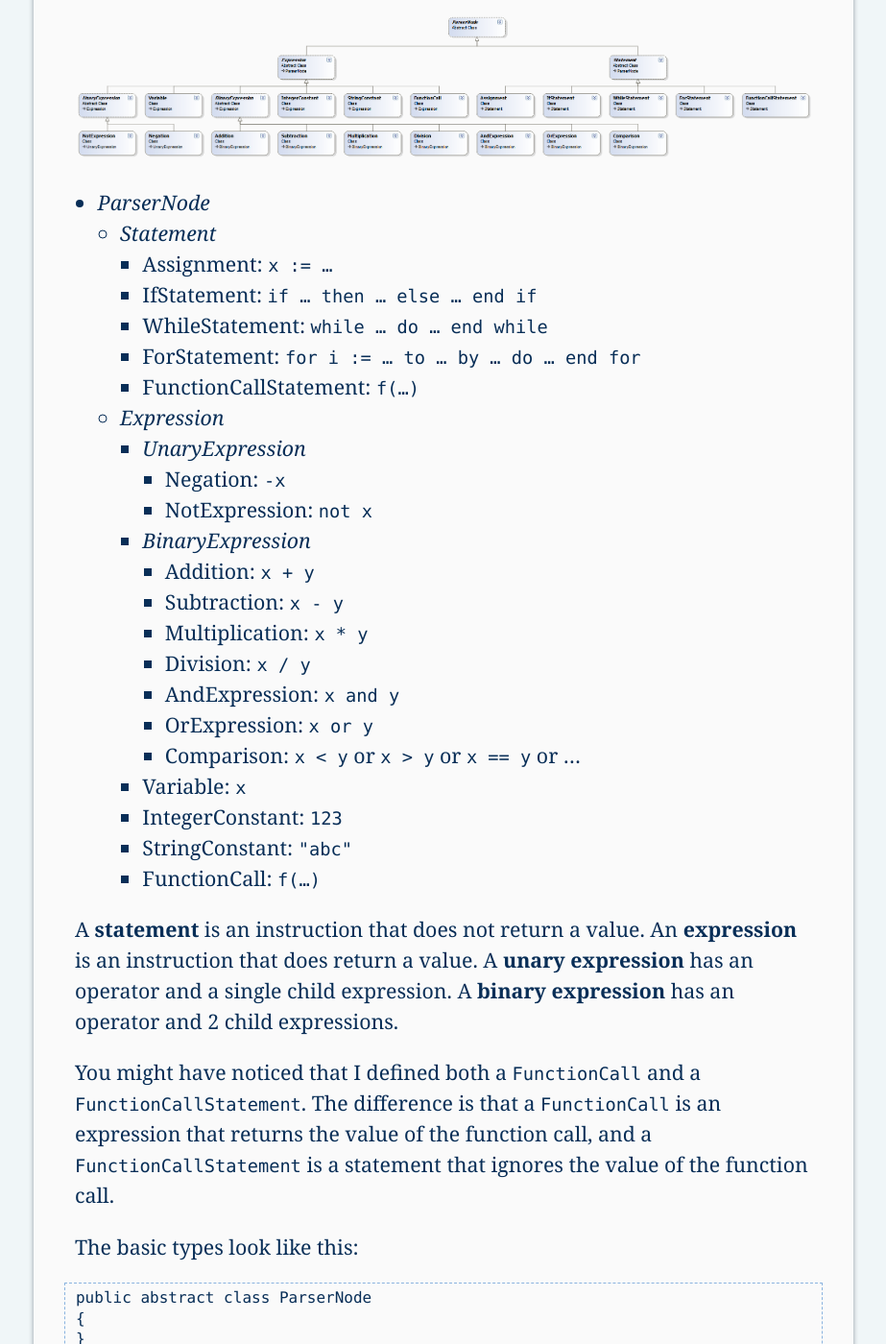
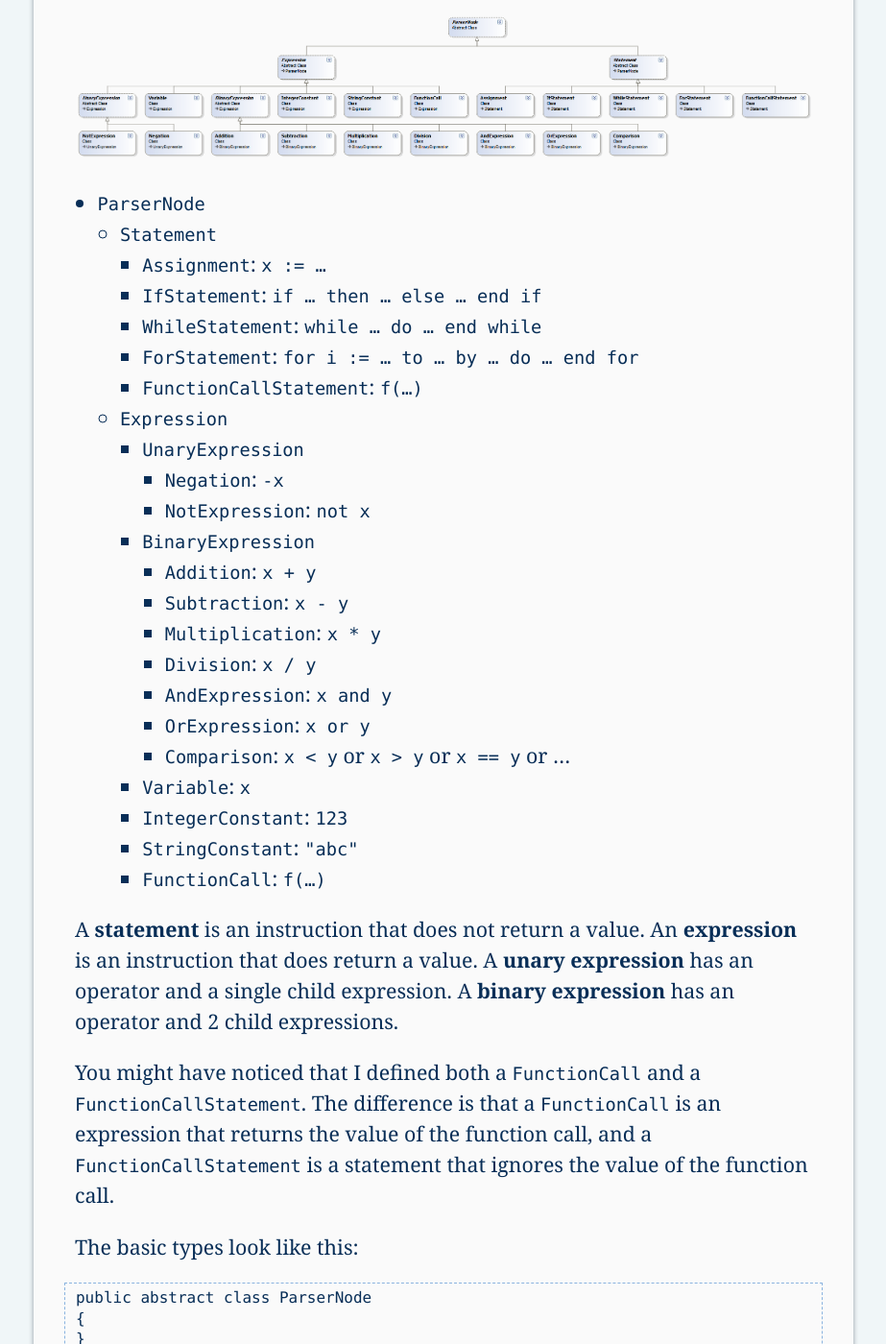
Before and after one commit to tommy-carlier/www.tcx.be, a Jekyll site: the page built from _posts/2007-04-28-wp08-adl-parser-node-types.html, in a window 1280 px wide and 1400 px high, scrolled down 477 px. Shown: the whole window at 96% size, without its empty margins (178-1101 px from the left). Built offline with Jekyll 4.4.1, drawn with Linux system fonts in a browser that asks for light colours; some of the changed lines change nothing that is shown.

Commit message:
Small corrections

```diff
--- a/_posts/2007-04-28-wp08-adl-parser-node-types.html
+++ b/_posts/2007-04-28-wp08-adl-parser-node-types.html
@@ -8,37 +8,37 @@ title: "Writing a parser: ADL parser node types"
 <p><a href="{{site.url}}/assets/adl/parser-nodes.png"><img src="{{site.url}}/assets/adl/parser-nodes.png" alt="The different types of parser tree nodes"></a>
 
 <ul>
-<li><i>ParserNode</i>
+  <li><i><var>ParserNode</var></i>
   <ul>
-  <li><i>Statement</i>
+  <li><i><var>Statement</var></i>
     <ul>
-    <li>Assignment: <code>x := …</code>
-    <li>IfStatement: <code>if … then … else … end if</code>
-    <li>WhileStatement: <code>while … do … end while</code>
-    <li>ForStatement: <code>for i := … to … by … do … end for</code>
-    <li>FunctionCallStatement: <code>f(…)</code></li>
+    <li><var>Assignment</var>: <code>x := …</code>
+    <li><var>IfStatement</var>: <code>if … then … else … end if</code>
+    <li><var>WhileStatement</var>: <code>while … do … end while</code>
+    <li><var>ForStatement</var>: <code>for i := … to … by … do … end for</code>
+    <li><var>FunctionCallStatement</var>: <code>f(…)</code></li>
     </ul>
-  <li><i>Expression</i>
+  <li><i><var>Expression</var></i>
     <ul>
-    <li><i>UnaryExpression</i>
+    <li><i><var>UnaryExpression</var></i>
       <ul>
-      <li>Negation: <code>-x</code>
-      <li>NotExpression: <code>not x</code>
+      <li><var>Negation</var>: <code>-x</code>
+      <li><var>NotExpression</var>: <code>not x</code>
       </ul>
-    <li><i>BinaryExpression</i>
+    <li><i><var>BinaryExpression</var></i>
       <ul>
-      <li>Addition: <code>x + y</code>
-      <li>Subtraction: <code>x - y</code>
-      <li>Multiplication: <code>x * y</code>
-      <li>Division: <code>x / y</code>
-      <li>AndExpression: <code>x and y</code>
-      <li>OrExpression: <code>x or y</code>
-      <li>Comparison: <code>x &lt; y</code> or <code>x &gt; y</code> or <code>x == y</code> or …</li>
+      <li><var>Addition</var>: <code>x + y</code>
+      <li><var>Subtraction</var>: <code>x - y</code>
+      <li><var>Multiplication</var>: <code>x * y</code>
+      <li><var>Division</var>: <code>x / y</code>
+      <li><var>AndExpression</var>: <code>x and y</code>
+      <li><var>OrExpression</var>: <code>x or y</code>
+      <li><var>Comparison</var>: <code>x &lt; y</code> or <code>x &gt; y</code> or <code>x == y</code> or …</li>
       </ul>
-    <li>Variable: <code>x</code>
-    <li>IntegerConstant: <code>123</code>
-    <li>StringConstant: <code>"abc"</code>
-    <li>FunctionCall: <code>f(…)</code>
+    <li><var>Variable</var>: <code>x</code>
+    <li><var>IntegerConstant</var>: <code>123</code>
+    <li><var>StringConstant</var>: <code>"abc"</code>
+    <li><var>FunctionCall</var>: <code>f(…)</code>
     </ul>
   </ul>
 </ul>
```
